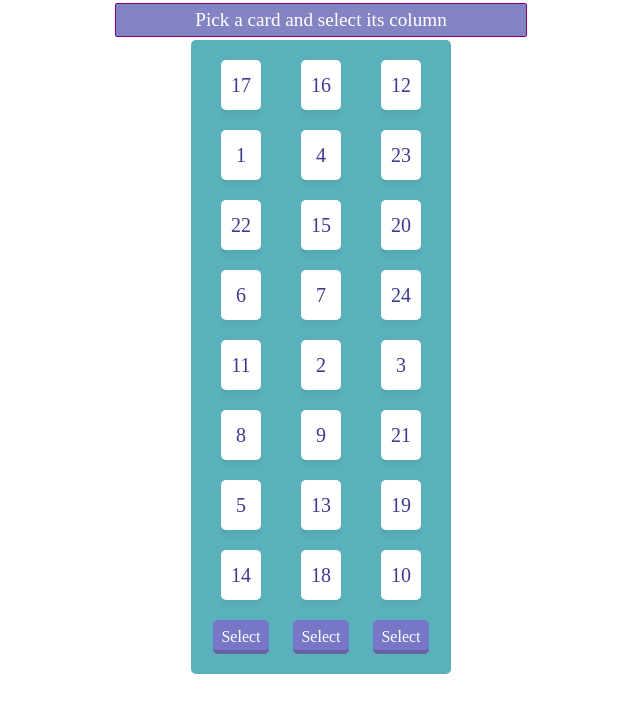
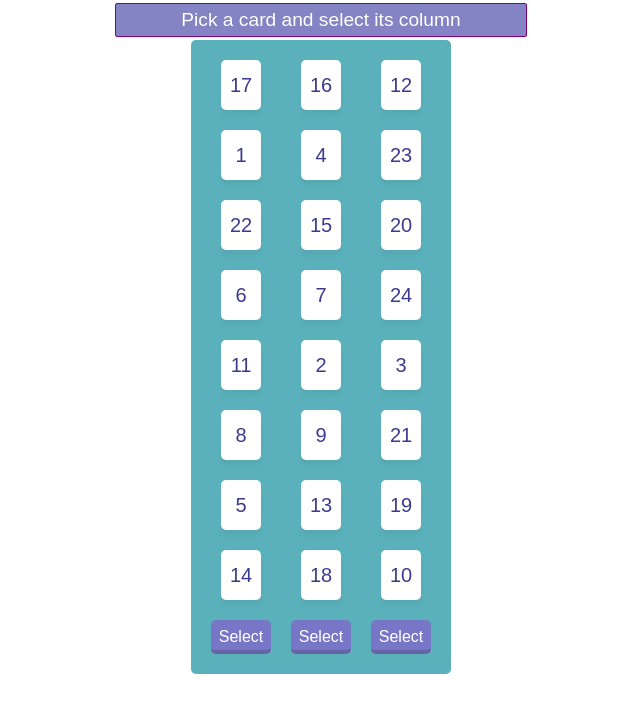
Before and after one commit to waimin314/is_this_your_card, a React (Create React App) app: page / in a window 1280 px wide. Shown: the top 712 px of the page, without its empty margins (319-959 px from the left). Built offline with nearby package versions, Linux system fonts and the light colour scheme.

Commit message:
Add fallback font for Poppins

```diff
--- a/src/App.css
+++ b/src/App.css
@@ -26,7 +26,7 @@
   margin-top: 10px;
   font-weight: 500;
   color: white;
-  font-family: "Poppins";
+  font-family: "Poppins", sans-serif;
   box-shadow: inset 0 -10px 0 -6px rgba(0, 0, 0, 0.17);
 }
 
@@ -46,7 +46,7 @@
   border: 1px solid purple;
   border-radius: 2px;
   padding: 5px;
-  font-family: "Poppins";
+  font-family: "Poppins", sans-serif;
   font-size: 1.2em;
   text-align: center;
   color: white;
--- a/src/components/Card.jsx
+++ b/src/components/Card.jsx
@@ -17,7 +17,7 @@ export default function Card(props) {
 
   const numStyle = {
     fontSize: "20px",
-    fontFamily: "Poppins",
+    fontFamily: "Poppins,sans-serif",
     fontWeight: "400",
     color: "#3D3B90",
   };
--- a/src/styles/Popup.css
+++ b/src/styles/Popup.css
@@ -20,7 +20,7 @@
 
 .title {
   font-size: 1.3em;
-  font-family: "Poppins";
+  font-family: "Poppins", sans-serif;
   margin-bottom: 30px;
 }
 
@@ -53,7 +53,7 @@
   height: 40px;
   font-size: 1em;
   color: white;
-  font-family: "Poppins";
+  font-family: "Poppins", sans-serif;
   box-shadow: inset 0 -10px 0 -6px rgba(0, 0, 0, 0.17);
 }
 
```
